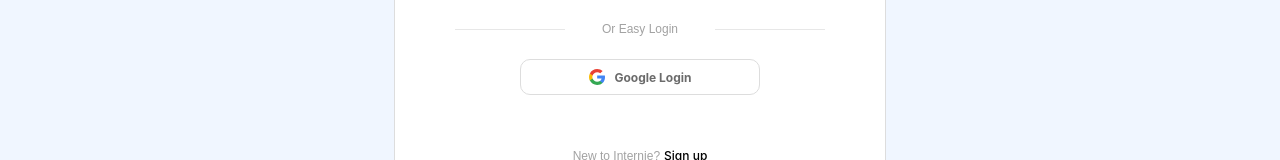
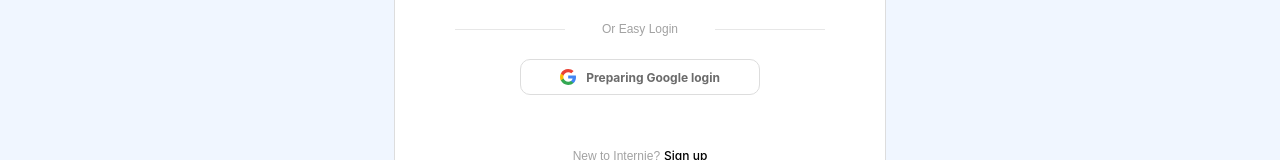
Before and after one commit to If-Aim/internie-front, a React (Vite) app: page /login in a window 1280 px wide. Shown: the part 536-696 px from the top of the page. Built offline with nearby package versions, Linux system fonts and the light colour scheme; no server answers; a web font is replaced by a local one.

Commit message:
fix:구글 로그인 네트워크 안내

```diff
--- a/src/i18n/locales/en.json
+++ b/src/i18n/locales/en.json
@@ -26,6 +26,8 @@
         "getLoginSub": "Would you like to log in?",
 		"googleNotReady": "Google login is being prepared. Please try again shortly.",
 		"googleLoginFailed": "Google login failed.",
+		"googlePreparing": "Preparing Google login",
+        "googleLoadFailed": "Failed to load Google login. Please check your browser settings or network.",
 		"invalidLogin": "The ID or password is incorrect.",
 		"withdrawnAccount": "This account has been deleted. You can sign up again with the same email address after 30 days.",
 		"privacy": "Privacy"
--- a/src/i18n/locales/ko.json
+++ b/src/i18n/locales/ko.json
@@ -26,6 +26,8 @@
         "getLoginSub": "로그인 하시겠습니까?",
         "googleNotReady": "구글 로그인을 준비 중입니다. 잠시 후 다시 시도해주세요.",
         "googleLoginFailed": "구글 로그인에 실패했습니다.",
+        "googlePreparing": "구글 로그인 준비중",
+        "googleLoadFailed": "구글 로그인을 불러오지 못했습니다. 브라우저 설정 또는 네트워크를 확인해주세요.",
         "invalidLogin": "아이디 또는 비밀번호가 올바르지 않습니다.",
         "withdrawnAccount": "탈퇴한 계정입니다. 탈퇴 후 30일이 지나면 같은 이메일로 다시 가입할 수 있습니다.",
         "privacy": "개인정보 처리방침"
--- a/src/pages/auth/desktop/login.tsx
+++ b/src/pages/auth/desktop/login.tsx
@@ -19,6 +19,65 @@ const kakaoAuthUrl =
     + `&client_id=${encodeURIComponent(kakaoClientId)}`
     + `&redirect_uri=${encodeURIComponent(kakaoRedirectUri)}`;
 
+const loadGoogleScript = () => {
+    return new Promise<void>((resolve, reject) => {
+        if (window.google?.accounts?.id) {
+            resolve();
+            return;
+        }
+
+        let completed = false;
+
+        const timeoutId = window.setTimeout(() => {
+            if (completed) return;
+
+            completed = true;
+
+            if (window.google?.accounts?.id) {
+                resolve();
+                return;
+            }
+
+            reject(new Error("Google SDK load timeout"));
+        }, 8000);
+
+        const resolveIfReady = () => {
+            if (completed) return;
+
+            if (window.google?.accounts?.id) {
+                completed = true;
+                window.clearTimeout(timeoutId);
+                resolve();
+            }
+        };
+
+        const rejectOnce = () => {
+            if (completed) return;
+
+            completed = true;
+            window.clearTimeout(timeoutId);
+            reject(new Error("Google SDK load failed"));
+        };
+
+        const existingScript = document.querySelector<HTMLScriptElement>('script[src="https://accounts.google.com/gsi/client"]');
+
+        if (existingScript) {
+            existingScript.addEventListener("load", resolveIfReady, { once: true });
+            existingScript.addEventListener("error", rejectOnce, { once: true });
+            resolveIfReady();
+            return;
+        }
+
+        const script = document.createElement("script");
+        script.src = "https://accounts.google.com/gsi/client";
+        script.async = true;
+        script.defer = true;
+        script.onload = resolveIfReady;
+        script.onerror = rejectOnce;
+        document.head.appendChild(script);
+    });
+};
+
 export default function Login(): React.ReactElement {
     const navigate = useNavigate();
     const { t, i18n } = useTranslation();
@@ -31,6 +90,7 @@ export default function Login(): React.ReactElement {
     const [submitting, setSubmitting] = useState(false);
     const [showPassword, setShowPassword] = useState(false);
     const [loginError, setLoginError] = useState<string | null>(null);
+    const [googleReady, setGoogleReady] = useState(false);
     const [toastMessage, setToastMessage] = useState<string | null>(null);
     const [toastClosing, setToastClosing] = useState(false);
     const [toastGuide, setToastGuide] = useState(false);
@@ -115,12 +175,28 @@ export default function Login(): React.ReactElement {
     };
 
     const handleGoogleClick = () => {
-        if (!window.google?.accounts?.id) {
+        if (!googleReady || !window.google?.accounts?.id) {
             showGoogleLoginFailureToast(t("login.googleNotReady"));
             return;
         }
 
-        window.google.accounts.id.prompt();
+        window.google.accounts.id.prompt((notification: any) => {
+            if (notification.isNotDisplayed?.()) {
+                console.error("Google prompt not displayed", notification.getNotDisplayedReason?.());
+                showGoogleLoginFailureToast(getGoogleLoginFailedMessage());
+                return;
+            }
+
+            if (notification.isSkippedMoment?.()) {
+                console.error("Google prompt skipped", notification.getSkippedReason?.());
+                showGoogleLoginFailureToast(getGoogleLoginFailedMessage());
+                return;
+            }
+
+            if (notification.isDismissedMoment?.()) {
+                console.error("Google prompt dismissed", notification.getDismissedReason?.());
+            }
+        });
     };
 
     const handleLocalLogin = async () => {
@@ -156,18 +232,43 @@ export default function Login(): React.ReactElement {
     };
 
     useEffect(() => {
-        let intervalId: number | null = null;
+        let cancelled = false;
 
-        const initializeGoogleLogin = () => {
-            if (!window.google?.accounts?.id) return false;
-            if (googleInitializedRef.current) return true;
+        const initializeGoogleLogin = async () => {
+            try {
+                setGoogleReady(false);
+
+                await loadGoogleScript();
+
+                if (cancelled) {
+                    return;
+                }
+
+                const googleClientId = import.meta.env.VITE_GOOGLE_CLIENT_ID;
+
+                if (!googleClientId) {
+                    console.error("구글 로그인이 설정되지 않았습니다.");
+                    showGoogleLoginFailureToast(isEnglish ? "Google login is not configured." : "Google 로그인 설정이 누락되었습니다.");
+                    return;
+                }
+
+                if (!window.google?.accounts?.id) {
+                    showGoogleLoginFailureToast(t("login.googleNotReady"));
+                    return;
+                }
+
+                if (googleInitializedRef.current) {
+                    setGoogleReady(true);
+                    return;
+                }
 
                 googleInitializedRef.current = true;
 
                 window.google.accounts.id.initialize({
-                client_id: import.meta.env.VITE_GOOGLE_CLIENT_ID,
+                    client_id: googleClientId,
                     callback: async (response: any) => {
                         const idToken = response?.credential;
+
                         if (!idToken) {
                             console.error("Google idToken을 받지 못했습니다.", response);
                             showGoogleLoginFailureToast(getGoogleCredentialMissingMessage());
@@ -196,23 +297,20 @@ export default function Login(): React.ReactElement {
                     },
                 });
 
-            return true;
+                setGoogleReady(true);
+            } catch (e) {
+                console.error("Google SDK 로드 실패", e);
+                setGoogleReady(false);
+                showGoogleLoginFailureToast(isEnglish ? "Failed to load Google login. Please check your browser settings or network." : "Google 로그인을 불러오지 못했습니다. 브라우저 설정 또는 네트워크를 확인해주세요.");
+            }
         };
 
-        if (!initializeGoogleLogin()) {
-            intervalId = window.setInterval(() => {
-                if (initializeGoogleLogin() && intervalId) {
-                    window.clearInterval(intervalId);
-                }
-            }, 300);
-        }
+        initializeGoogleLogin();
 
         return () => {
-            if (intervalId) {
-                window.clearInterval(intervalId);
-            }
+            cancelled = true;
         };
-    }, [navigate, t]);
+    }, [navigate, t, isEnglish]);
 
     useEffect(() => { // 3초 후 toast 사라짐
         return () => {
@@ -315,9 +413,9 @@ export default function Login(): React.ReactElement {
                         </div>
 
                         <div className={`login-desktop-socials ${isEnglish ? "is-english" : ""}`}>
-                            <button type="button" className="login-desktop-btn google" onClick={handleGoogleClick} aria-label={t("login.startWithGoogleAria")} >
+                            <button type="button" className="login-desktop-btn google" onClick={handleGoogleClick} disabled={!googleReady} aria-label={t("login.startWithGoogleAria")} >
                                 <img src="/logos/google_Logo.svg" alt="" width={16} height={16} />
-                                <span>{t("login.loginWithGoogle")}</span>
+                                <span>{googleReady ? t("login.loginWithGoogle") : t("login.googlePreparing")}</span>
                             </button>
 
                             {!isEnglish && (
--- a/src/pages/auth/mobile/login.tsx
+++ b/src/pages/auth/mobile/login.tsx
@@ -19,9 +19,36 @@ const kakaoAuthUrl =
     + `&client_id=${encodeURIComponent(kakaoClientId)}`
     + `&redirect_uri=${encodeURIComponent(kakaoRedirectUri)}`;
 
+const loadGoogleScript = () => {
+    return new Promise<void>((resolve, reject) => {
+        if (window.google?.accounts?.id) {
+            resolve();
+            return;
+        }
+
+        const existingScript = document.querySelector<HTMLScriptElement>('script[src="https://accounts.google.com/gsi/client"]');
+
+        if (existingScript) {
+            existingScript.addEventListener("load", () => resolve(), { once: true });
+            existingScript.addEventListener("error", () => reject(new Error("Google SDK load failed")), { once: true });
+            return;
+        }
+
+        const script = document.createElement("script");
+        script.src = "https://accounts.google.com/gsi/client";
+        script.async = true;
+        script.defer = true;
+        script.onload = () => resolve();
+        script.onerror = () => reject(new Error("Google SDK load failed"));
+        document.head.appendChild(script);
+    });
+};
+
 export default function Login() {
     const navigate = useNavigate();
-    const { t } = useTranslation();
+    const { t, i18n } = useTranslation();
+    const currentLanguage = i18n.resolvedLanguage || i18n.language;
+    const isEnglish = currentLanguage.startsWith("en");
     const googleInitializedRef = useRef(false);
 
     const [loginId, setLoginId] = useState("");
@@ -29,18 +56,34 @@ export default function Login() {
     const [showPassword, setShowPassword] = useState(false);
     const [submitting, setSubmitting] = useState(false);
     const [loginError, setLoginError] = useState<string | null>(null);
+    const [googleReady, setGoogleReady] = useState(false);
 
     const go = (url: string) => {
         window.location.href = url;
     };
 
     const handleGoogleClick = () => {
-        if (!window.google?.accounts?.id) {
-            alert(t("login.googleNotReady"));
+        if (!googleReady || !window.google?.accounts?.id) {
+            setLoginError(t("login.googleNotReady"));
             return;
         }
 
-        window.google.accounts.id.prompt();
+        window.google.accounts.id.prompt((notification: any) => {
+            if (notification.isNotDisplayed?.()) {
+                console.error("Google prompt not displayed", notification.getNotDisplayedReason?.());
+                setLoginError(t("login.googleLoginFailed"));
+                return;
+            }
+
+            if (notification.isSkippedMoment?.()) {
+                console.error("Google prompt skipped", notification.getSkippedReason?.());
+                return;
+            }
+
+            if (notification.isDismissedMoment?.()) {
+                console.error("Google prompt dismissed", notification.getDismissedReason?.());
+            }
+        });
     };
 
     const handleLocalLogin = async () => {
@@ -74,16 +117,28 @@ export default function Login() {
     };
 
     useEffect(() => {
-        let intervalId: number | null = null;
+        let cancelled = false;
 
-        const initializeGoogleLogin = () => {
-            if (!window.google?.accounts?.id) return false;
-            if (googleInitializedRef.current) return true;
+        const initializeGoogleLogin = async () => {
+            try {
+                await loadGoogleScript();
+
+                if (cancelled || googleInitializedRef.current || !window.google?.accounts?.id) {
+                    return;
+                }
 
                 googleInitializedRef.current = true;
+                const googleClientId = import.meta.env.VITE_GOOGLE_CLIENT_ID;
+
+                if (!googleClientId) {
+                    console.error("구글로그인이 설정되지 않았습니다.");
+                    setGoogleReady(false);
+                    setLoginError(t("login.googleLoadFailed"));
+                    return;
+                }
 
                 window.google.accounts.id.initialize({
-                client_id: import.meta.env.VITE_GOOGLE_CLIENT_ID,
+                    client_id: googleClientId,
                     callback: async (response: any) => {
                         const idToken = response?.credential;
 
@@ -113,21 +168,18 @@ export default function Login() {
                     },
                 });
 
-            return true;
+                setGoogleReady(true);
+            } catch (e) {
+                console.error("Google SDK 로드 실패", e);
+                setGoogleReady(false);
+                setLoginError(t("login.googleLoadFailed"));
+            }
         };
 
-        if (!initializeGoogleLogin()) {
-            intervalId = window.setInterval(() => {
-                if (initializeGoogleLogin() && intervalId) {
-                    window.clearInterval(intervalId);
-                }
-            }, 300);
-        }
+        initializeGoogleLogin();
 
         return () => {
-            if (intervalId) {
-                window.clearInterval(intervalId);
-            }
+            cancelled = true;
         };
     }, [navigate, t]);
 
@@ -184,18 +236,20 @@ export default function Login() {
                 </section>
 
                 <section className="mobile-login-social-section">
+                    {!isEnglish && (
                         <button type="button" className="mobile-login-social-btn mobile-login-kakao-btn" onClick={() => go(kakaoAuthUrl)} aria-label={t("login.startWithKakaoAria")}>
                             <span className="mobile-login-social-icon" aria-hidden="true">
                                 <img src="/logos/kakao_Logo.svg" alt="" />
                             </span>
                             <span className="mobile-login-social-text">{t("login.startWithKakao")}</span>
                         </button>
+                    )}
 
-                    <button type="button" className="mobile-login-social-btn mobile-login-google-btn" onClick={handleGoogleClick} aria-label={t("login.startWithGoogleAria")}>
+                    <button type="button" className="mobile-login-social-btn mobile-login-google-btn" onClick={handleGoogleClick} disabled={!googleReady} aria-label={t("login.startWithGoogleAria")}>
                         <span className="mobile-login-social-icon" aria-hidden="true">
                             <img src="/logos/google_Logo.svg" alt="" />
                         </span>
-                        <span className="mobile-login-social-text">{t("login.startWithGoogle")}</span>
+                        <span className="mobile-login-social-text">{googleReady ? t("login.startWithGoogle") : t("login.googlePreparing")}</span>
                     </button>
                 </section>
 
```
Lines whose indentation alone changed are shown as unchanged.
